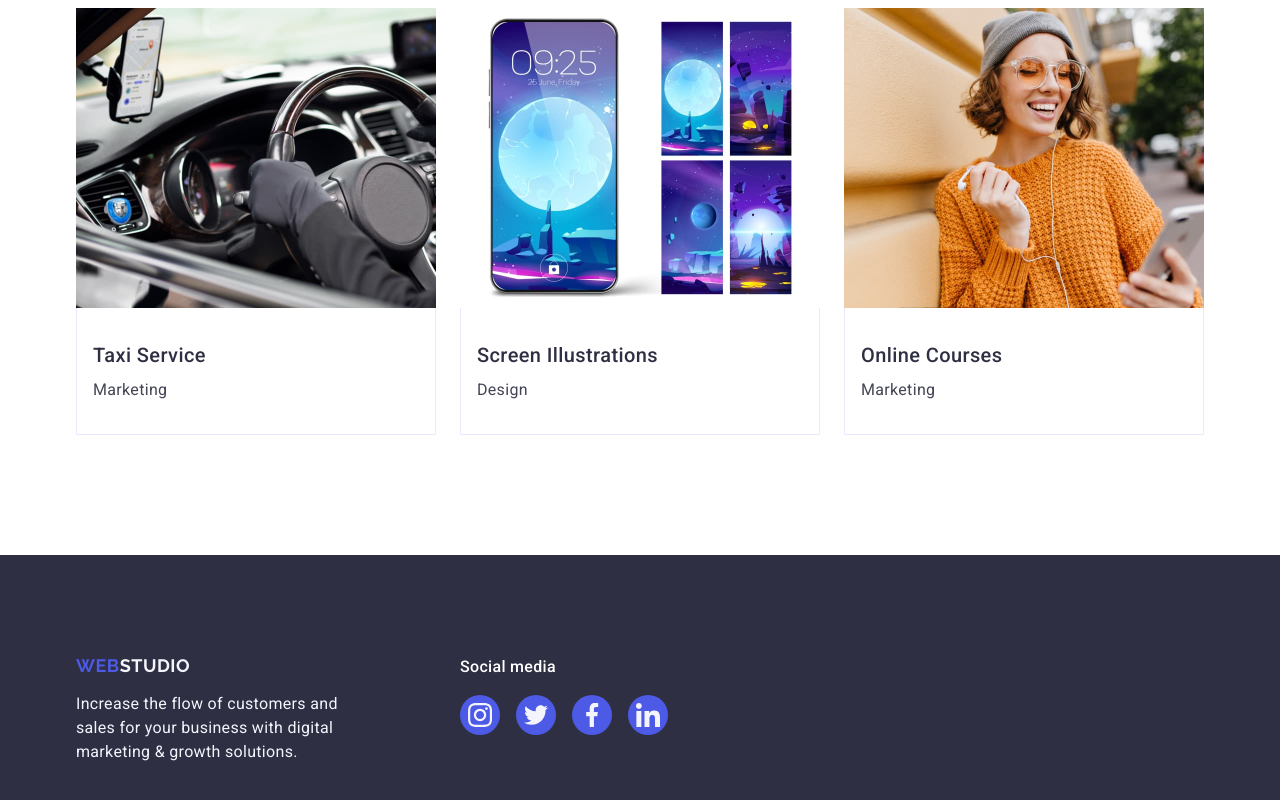
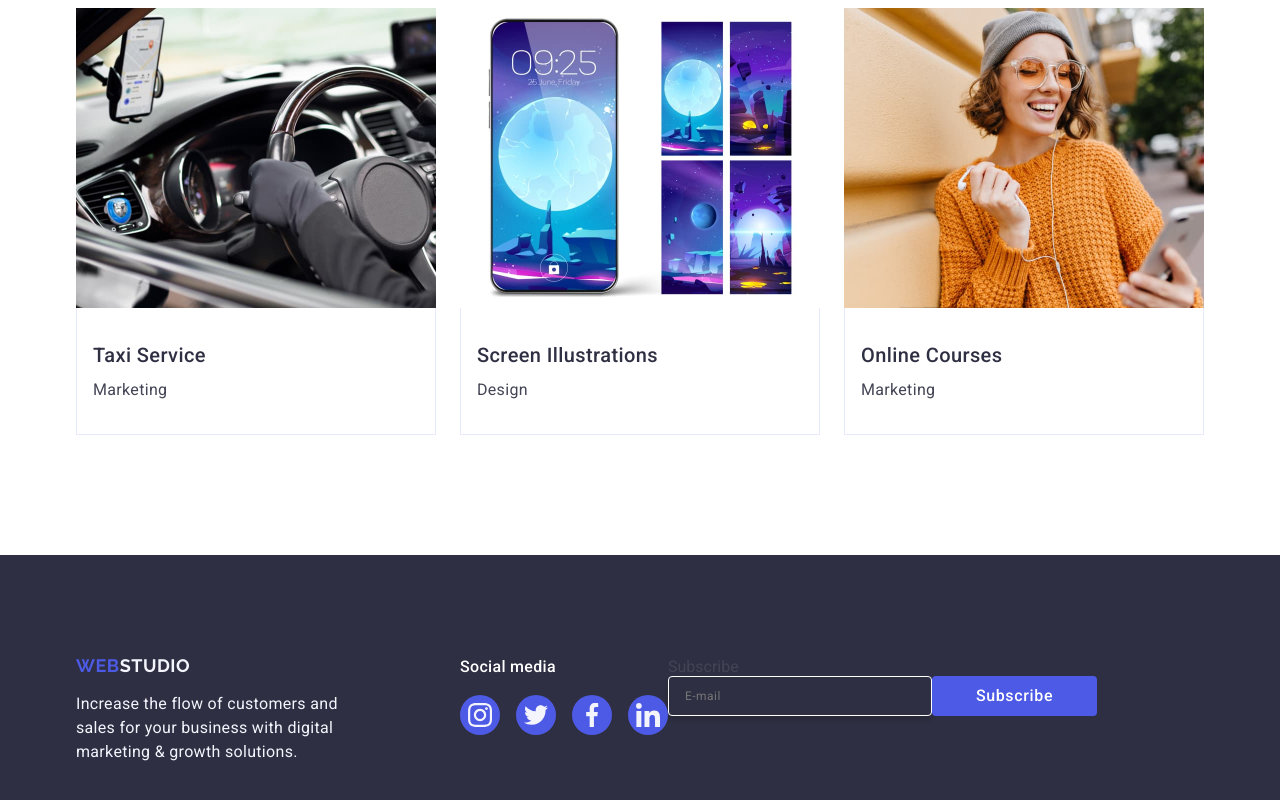
Before and after one commit to ashechek/goit-markup-hw-05, a plain HTML site: page index.html in a window 1280 px wide. Shown: the part 2640-3440 px from the top of the page. Drawn offline with nearby package versions, Linux system fonts and the light colour scheme.

Commit message:
Update 0.1

```diff
--- a/css/style.css
+++ b/css/style.css
@@ -697,3 +697,54 @@ button:focus {
 .icon-social {
     fill: #f4f4fd;
 }
+
+.foorter-form-p {
+    margin-bottom: 16px;
+    font-weight: 500;
+    font-size: 16px;
+    line-height: 1.5;
+    letter-spacing: 0.02em;
+    color: #ffffff;
+}
+
+.footer-form {
+    display: flex;
+    gap 24px;
+
+}
+
+.footer-form-input {
+    width: 264px;
+    height: 40px;
+    border: 1px solid #ffffff;
+    background-color: transparent;
+    font-size: 12px;
+    line-height: 2;
+    letter-spacing: 0.04em;
+    padding-left: 16px;
+    box-shadow: 0px 4px 4px rgba(0, 0, 0, 0.15);
+    border-radius: 4px;
+    color: #ffffff;
+}
+
+.footer-form-input::placeholder {
+    color #ffffff;
+}
+
+.footer-form-button {
+    min-width: 165px;
+    height: 40px;
+    display: flex;
+    justify-content: center;
+    align-items: center;
+    font-family: "Roboto", sans-serif;
+    font-size: 16px;
+    font-weight: 500;
+    line-height: 1.5;
+    letter-spacing: 0.04em;
+    color: #ffffff;
+    cursor: pointer;
+    background-color: #4D5AE5;
+    border: none;
+    border-radius: 4px;
+}
--- a/index.html
+++ b/index.html
@@ -401,6 +401,15 @@
                     </li>
                 </ul>
             </div>
+            <div class="footer-form-container">
+                <p class="footer-form-p">Subscribe</p>
+                <form action="" class="footer-form">
+                    <label for="" class="footer-form-label">
+                        <input type="email" name="subscribe-email" placeholder="E-mail" class="footer-form-input" />
+                    </label>
+                    <button type="submit" class="footer-form-button">Subscribe</button>
+                </form>
+            </div>
         </div>
     </footer>
 </body>
```
